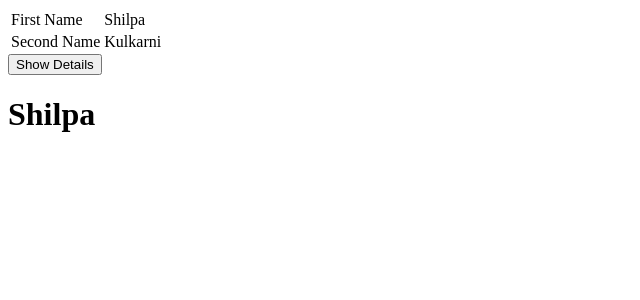
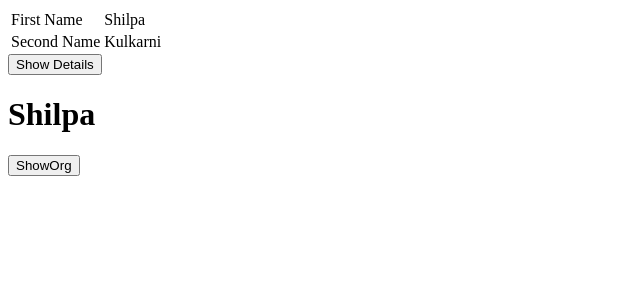
Before and after one commit to srj098/angular-training, an Angular app: page / in a window 1280 px wide. Shown: the top 300 px of the page, without its empty margins (0-640 px from the left). Built offline with nearby package versions, Linux system fonts and the light colour scheme.

Commit message:
Basic Output Decorator will try to improve

```diff
--- a/src/app/Employee/employee.component.html
+++ b/src/app/Employee/employee.component.html
@@ -11,8 +11,13 @@
         <td>Gender</td>
         <td>{{Gender}}</td>
     </tr>
+    <tr *ngIf='myOrg'>
+        <td>Organization</td>
+        <td>{{myOrg}}</td>
+    </tr>
+
 </table>
 <button (click)='toggleDetails()'>
     {{ShowDetails? 'Hide':'Show'}} Details
 </button>
-<employeeName-comp [Name]='FirstName'></employeeName-comp>
+<employeeName-comp [Name]='FirstName' (OrgEvent)="getOrg($event)" ></employeeName-comp>
--- a/src/app/Employee/employee.component.ts
+++ b/src/app/Employee/employee.component.ts
@@ -13,5 +13,9 @@ export class EmployeeCompoment{
 toggleDetails(){
     this.ShowDetails=!this.ShowDetails;
 }
+myOrg:string;
+getOrg($event){
+this.myOrg = $event;
+}
 
 }
--- a/src/app/Employee/employeeName.component.html
+++ b/src/app/Employee/employeeName.component.html
@@ -1 +1,2 @@
 <h1>{{Name}}</h1>
+<button (click)='sendOrg()'>ShowOrg</button>
--- a/src/app/Employee/employeeName.component.ts
+++ b/src/app/Employee/employeeName.component.ts
@@ -8,4 +8,12 @@ import {Component, Input, Output, EventEmitter} from '@angular/core';
 
 export class EmployeeNameCompoment{
 @Input() Name:String;
+
+Org:string ='NCR';
+@Output() OrgEvent = new EventEmitter <string>();
+
+sendOrg(){
+    this.OrgEvent.emit(this.Org);
 }
+
+}
```
